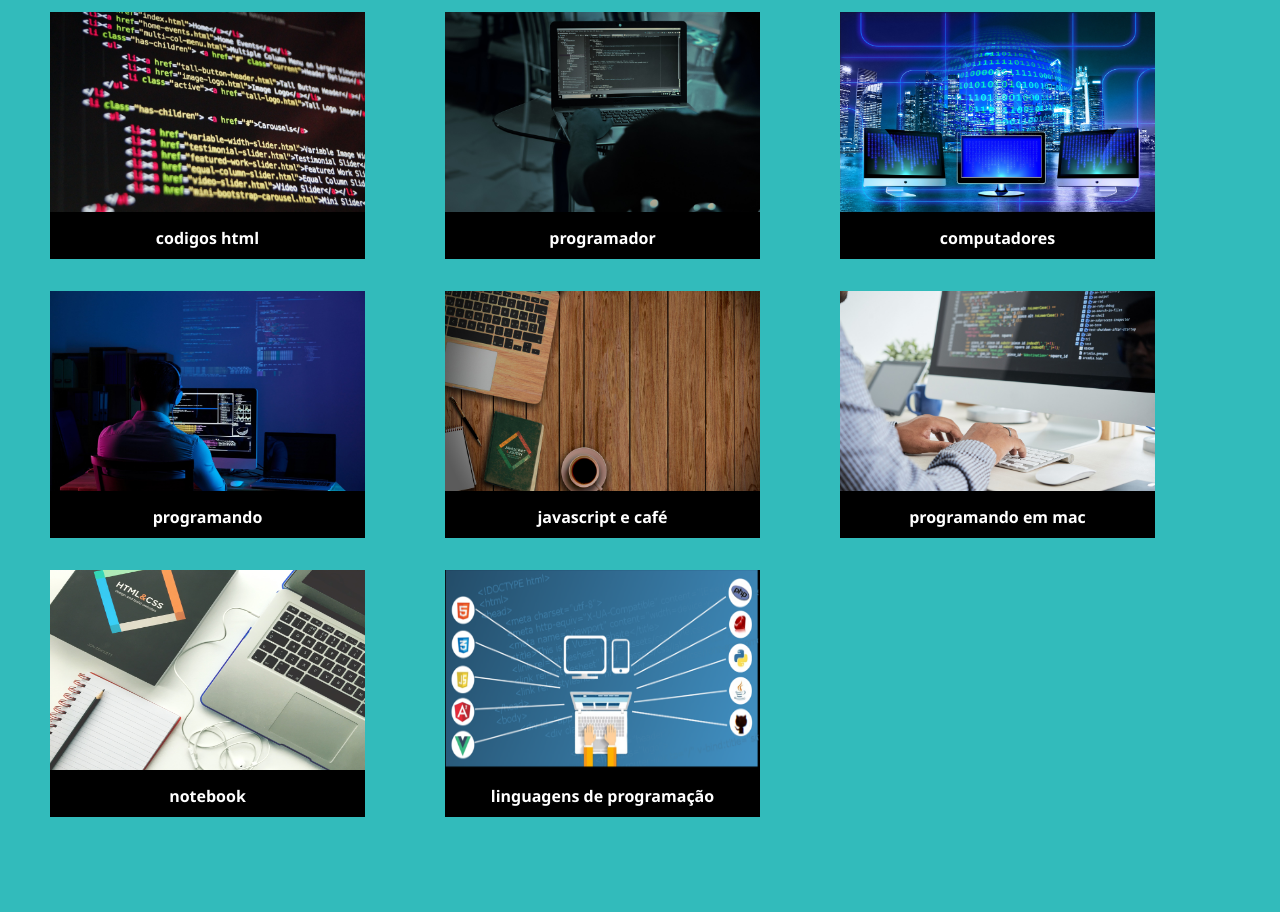
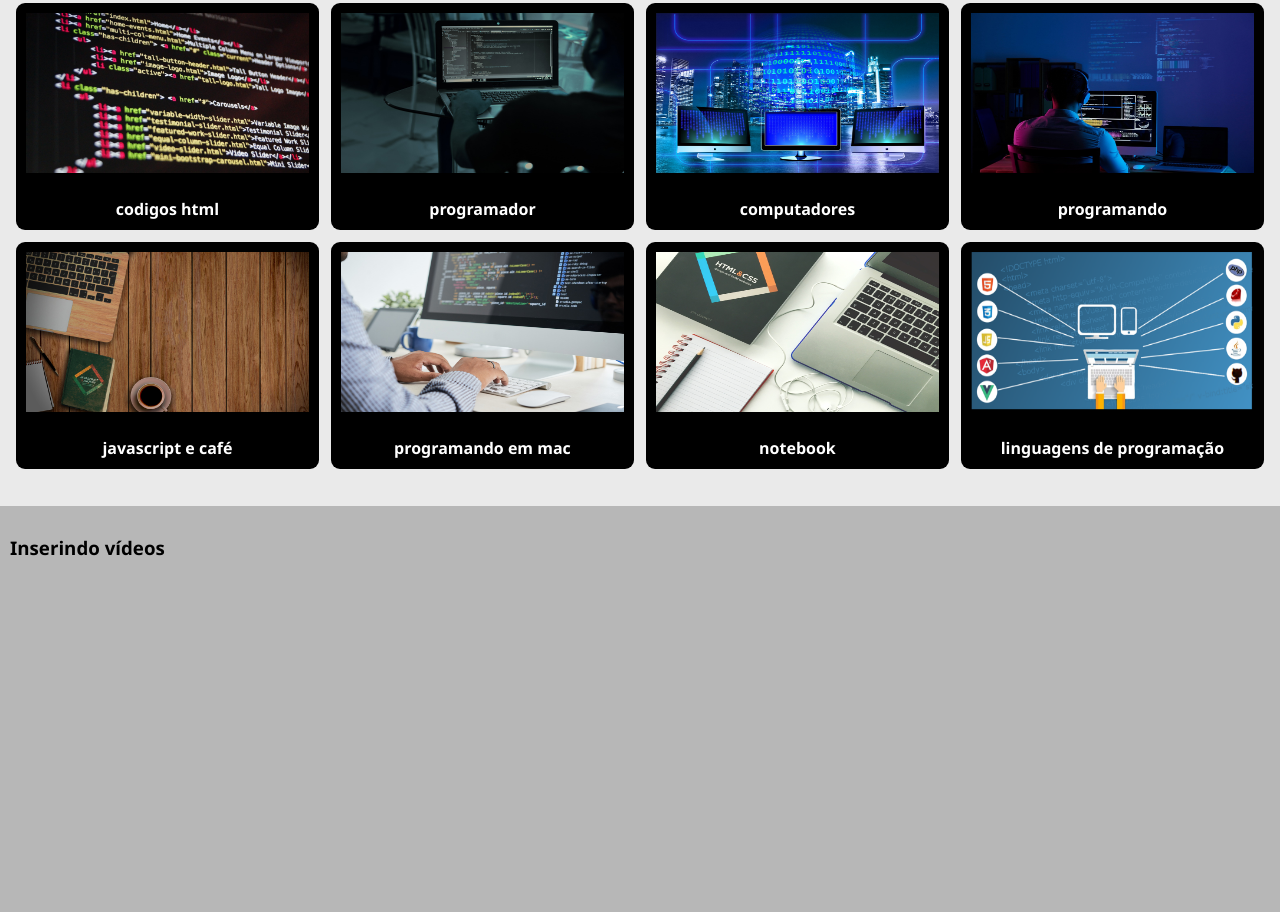
Before and after one commit to MatteusMart/menu_basico, a plain HTML site: page index.html in a window 1280 px wide. Shown: the part 728-1640 px from the top of the page. Drawn offline with Linux system fonts and the light colour scheme.

Commit message:
galeria de imagem adicionada

```diff
--- a/css/estilo.css
+++ b/css/estilo.css
@@ -52,7 +52,7 @@ nav ul li a:hover{
 }
 
 #imagens{
-    background-color:rgb(50, 187, 187);
+    background-color:rgb(234, 234, 234);
     float: left;
     width: 100%;
     height: auto;
@@ -60,7 +60,7 @@ nav ul li a:hover{
 }
 
 #videos{
-    background-color: #44a4a4;
+    background-color: #b7b7b7;
     float: left;
     width: 100%;
     height: 600px;
@@ -68,7 +68,7 @@ nav ul li a:hover{
 }
 
 #mapas{
-    background-color: #368c8c;
+    background-color: #999999;
     float: left;
     width: 100%;
     height: 600px;
@@ -93,22 +93,25 @@ nav ul li a:hover{
 
 .imagens-coluna{
     width: 100%;
-    height: 1000px;
+    height: 500px;
     float: left;
 }
 
 figure{
-    width: 25%;
+    width: 24%;
     float: left;
     background-color: #000000;
     color: #fff;
     font-weight: bold;
+    margin: 0.5%;
+    border-radius: 9px;
 
 }
 
 .imagens-galeria{
     width: 100%;
-    height: 200px;
+    height: 180px;
+    padding: 10px;
 }
 
 figcaption{
```
